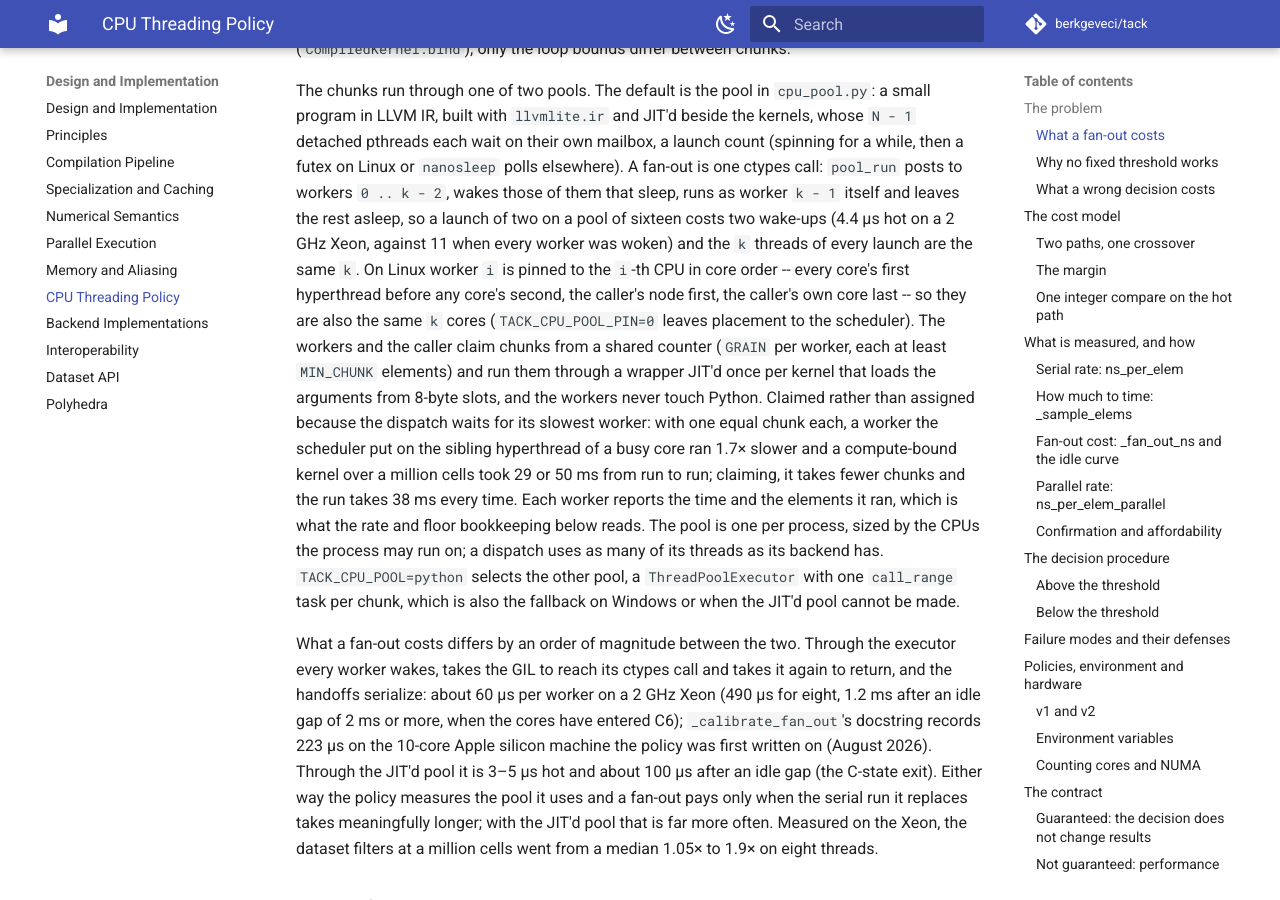
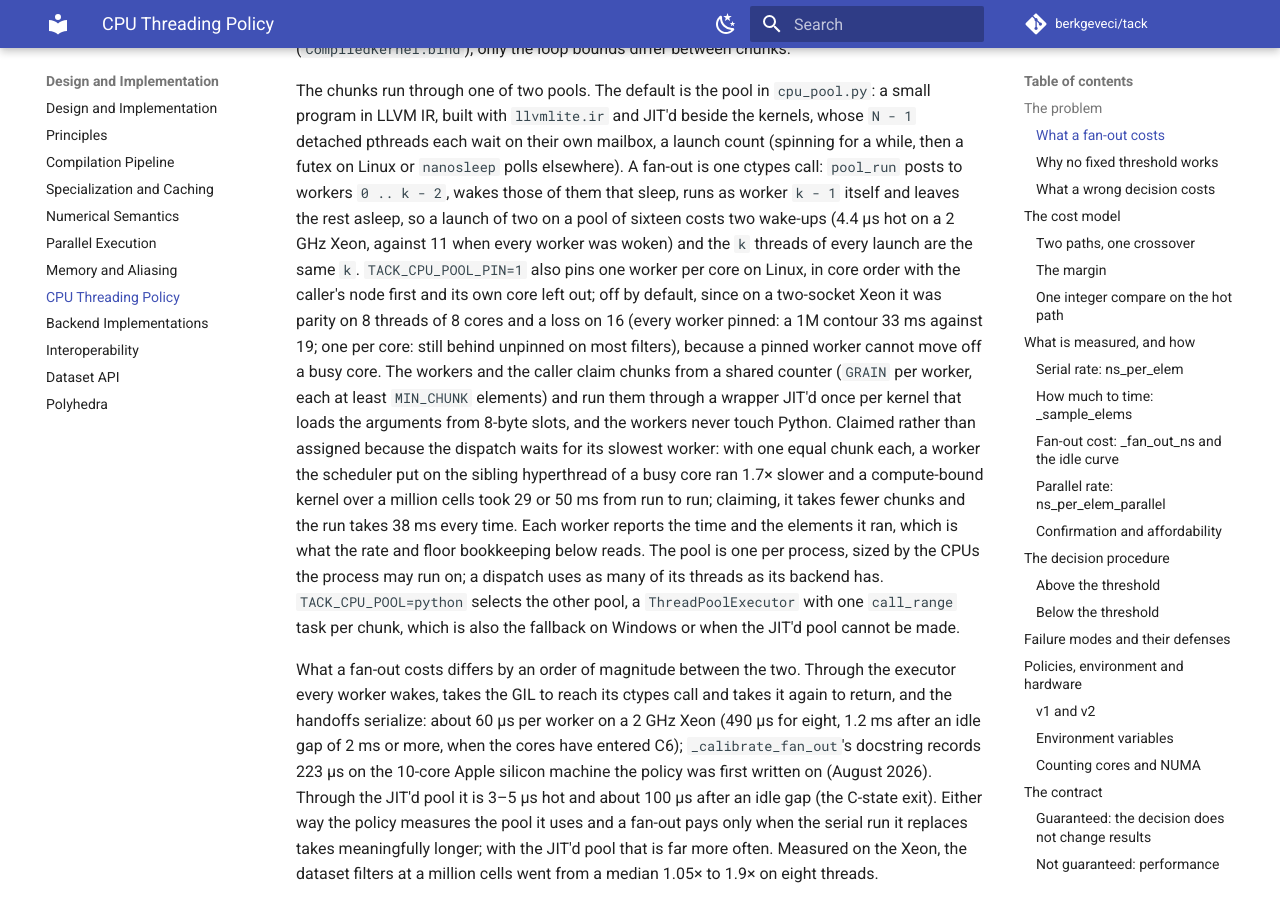
Before and after one commit to berkgeveci/tack, an MkDocs documentation site: the page built from docs/design/cpu-threading.md, in a window 1280 px wide and 900 px high, scrolled down 781 px. Built offline with MkDocs 1.6.1 and Material for MkDocs 9.7.7, drawn with Linux system fonts in a browser that asks for light colours; comment, search, counter and statistics services are not loaded.

Commit message:
Pinning pool workers is opt-in
Measured on a two-socket Xeon it never paid: parity on 8 threads of 8
cores, and on 16 threads of 8 cores a 1M contour took 33 ms with every
worker pinned, 17 with one per core, and 17 unpinned with the rest of
the filters faster still, since a pinned worker cannot move off a busy
core. TACK_CPU_POOL_PIN=1 pins one worker per core, the caller's core
excepted; the test runs that in a subprocess, the pool being one per
process.

(cherry picked from commit 5a207262d4acec1d3e4f63dc0d644d01bc00325e)

```diff
--- a/docs/design/cpu-threading.md
+++ b/docs/design/cpu-threading.md
@@ -40,11 +40,13 @@ Linux or `nanosleep` polls elsewhere). A fan-out is one ctypes call:
 runs as worker `k - 1` itself and leaves the rest asleep, so a launch of
 two on a pool of sixteen costs two wake-ups (4.4 µs hot on a 2 GHz Xeon,
 against 11 when every worker was woken) and the `k` threads of every
-launch are the same `k`. On Linux worker `i` is pinned to the `i`-th CPU
-in core order -- every core's first hyperthread before any core's second,
-the caller's node first, the caller's own core last -- so they are also
-the same `k` cores (`TACK_CPU_POOL_PIN=0` leaves placement to the
-scheduler). The workers and the caller claim chunks from a shared
+launch are the same `k`. `TACK_CPU_POOL_PIN=1` also pins one worker per core on
+Linux, in core order with the caller's node first and its own core left
+out; off by default, since on a two-socket Xeon it was parity on 8
+threads of 8 cores and a loss on 16 (every worker pinned: a 1M contour
+33 ms against 19; one per core: still behind unpinned on most filters),
+because a pinned worker cannot move off a busy core. The workers and the
+caller claim chunks from a shared
 counter (`GRAIN` per worker, each at least `MIN_CHUNK` elements) and run
 them through a wrapper JIT'd once per kernel that loads the arguments
 from 8-byte slots, and the workers never touch Python. Claimed rather
```
Also changed, not shown: CHANGELOG.md (+3 -3 lines), CLAUDE.md (+1 -1 lines), docs/contracts/runtime-api.md (+1 -1 lines), docs/developers-guide/06-runtime.md (+1 -2 lines), 2 other files.
